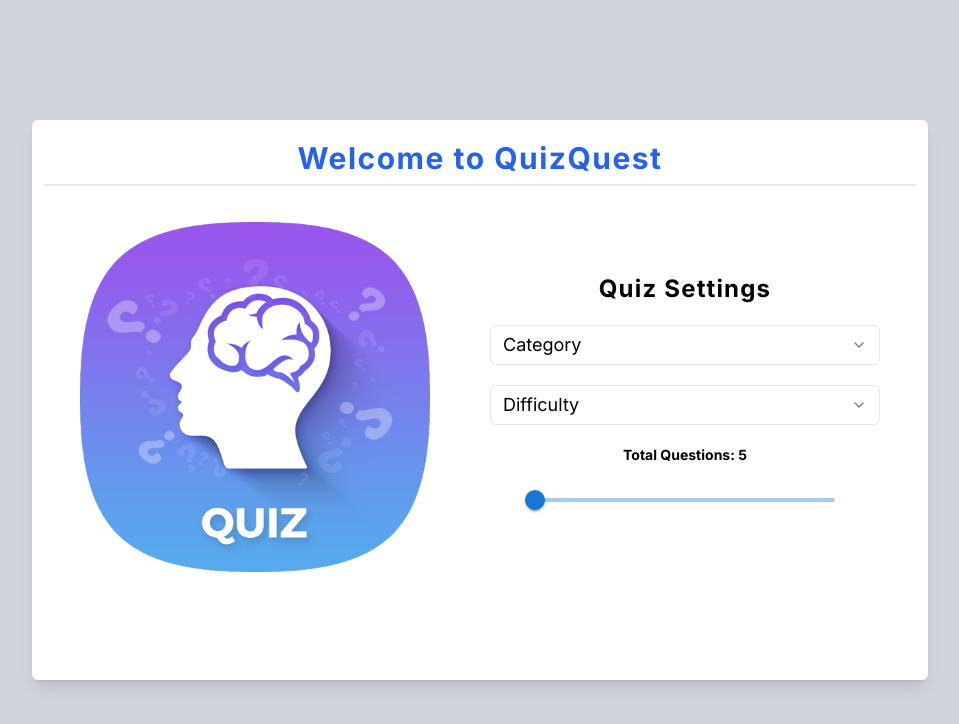
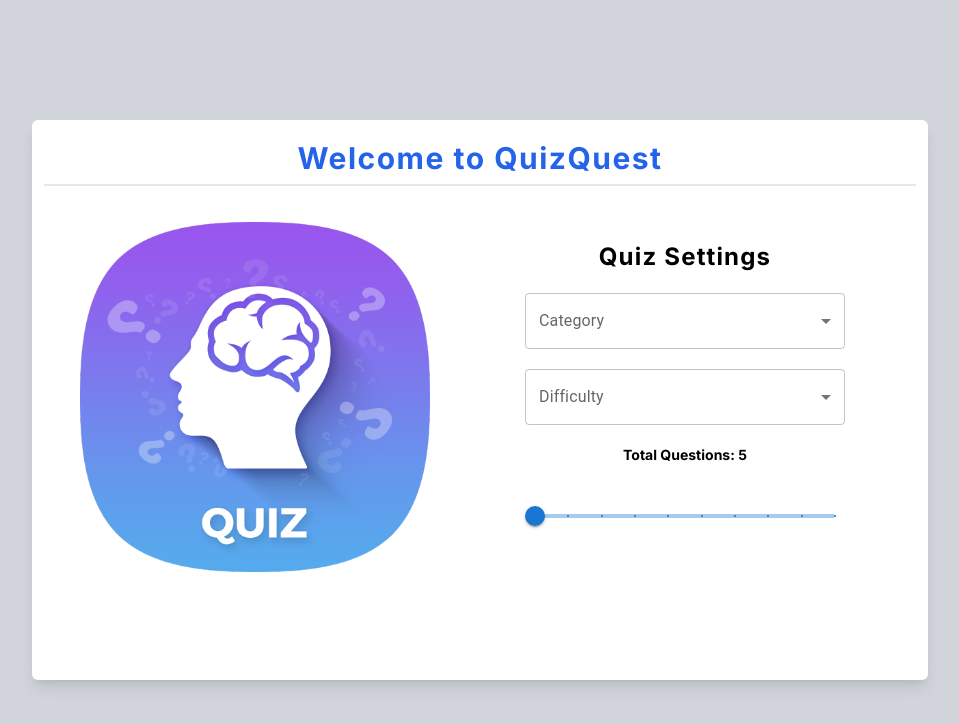
Before and after one commit to ozguraktas5/quiz_app_nextjs, a Next.js app: page / in a window 1280 px wide. Shown: the top 724 px of the page, without its empty margins (160-1119 px from the left). Built offline with nearby package versions, Linux system fonts and the light colour scheme.

Commit message:
add select

```diff
--- a/src/app/globals.css
+++ b/src/app/globals.css
@@ -26,42 +26,3 @@ body {
     text-wrap: balance;
   }
 }
-
-.SliderRoot {
-  position: relative;
-  display: flex;
-  align-items: center;
-}
-.SliderRoot[data-orientation='horizontal'] {
-  flex-direction: row;
-  width: 340px;
-  height: 10px;
-  background-color: lightgray;
-}
-
-.SliderTrack {
-  position: relative;
-  flex-grow: 1;
-  background-color: rgb(23, 23, 23);
-}
-.SliderTrack[data-orientation='horizontal'] {
-  width: 3px;
-}
-
-.SliderRange {
-  position: absolute;
-  background-color: black;
-}
-.SliderRange[data-orientation='horizontal'] {
-  width: 100%;
-}
-
-.SliderThumb {
-  display: block;
-  width: 30px; /* Örnek olarak artırılmış boyut */
-  height: 30px; /* Örnek olarak artırılmış boyut */
-  border-radius: 50%; /* Dairesel buton */
-  background-color: black;
-  cursor: pointer; /* İşaretçiyi sürüklemeyi temsil eder */
-  touch-action: pan-x; /* Dokunmatik sürükleme için yatay panning etkinleştirme */
-}
--- a/src/app/page.jsx
+++ b/src/app/page.jsx
@@ -4,6 +4,10 @@ import React, { useState } from "react";
 import Image from "next/image";
 import Box from "@mui/material/Box";
 import Slider from "@mui/material/Slider";
+import InputLabel from "@mui/material/InputLabel";
+import MenuItem from "@mui/material/MenuItem";
+import FormControl from "@mui/material/FormControl";
+import Select from "@mui/material/Select";
 
 function valuetext(value) {
   return `${value}`;
@@ -11,6 +15,16 @@ function valuetext(value) {
 
 export default function Home() {
   const [totalQuestions, setTotalQuestions] = useState(5);
+  const [category, setCategory] = React.useState("");
+  const [difficulty, setDifficulty] = React.useState("");
+
+  const handleChangeCategory = (event) => {
+    setCategory(event.target.value);
+  };
+
+  const handleChangeDifficulty = (event) => {
+    setDifficulty(event.target.value);
+  };
 
   const handleSliderChange = (event, newValue) => {
     setTotalQuestions(newValue);
@@ -38,50 +52,51 @@ export default function Home() {
             <h2 className="text-center tracking-wider text-lg md:text-xl lg:text-2xl font-bold">
               Quiz Settings
             </h2>
-            <button
-              type="button"
-              className="flex h-10 items-center justify-between rounded-md border border-input p-3 text-sm w-full"
-            >
-              <span className="text-lg">Category</span>
-              <svg
-                xmlns="http://www.w3.org/2000/svg"
-                width="24"
-                height="24"
-                viewBox="0 0 24 24"
-                fill="none"
-                stroke="currentColor"
-                strokeWidth="2"
-                strokeLinecap="round"
-                strokeLinejoin="round"
-                className="lucide lucide-chevron-down h-4 w-4 opacity-50"
-                aria-hidden="true"
-              >
-                <path d="m6 9 6 6 6-6"></path>
-              </svg>
-            </button>
-            <button
-              type="button"
-              className="flex h-10 items-center justify-between rounded-md border border-input p-3 text-sm w-full"
-            >
-              <span className="text-lg">Difficulty</span>
-              <svg
-                xmlns="http://www.w3.org/2000/svg"
-                width="24"
-                height="24"
-                viewBox="0 0 24 24"
-                fill="none"
-                stroke="currentColor"
-                strokeWidth="2"
-                strokeLinecap="round"
-                strokeLinejoin="round"
-                className="lucide lucide-chevron-down h-4 w-4 opacity-50"
-                aria-hidden="true"
-              >
-                <path d="m6 9 6 6 6-6"></path>
-              </svg>
-            </button>
-            <p className="text-sm lg:text-sm font-bold">Total Questions: {totalQuestions}</p>
-            <Box sx={{ width: 300 }}>
+            <Box sx={{ minWidth: 320 }}>
+              <FormControl fullWidth>
+                <InputLabel id="demo-simple-select-label">Category</InputLabel>
+                <Select
+                  labelId="demo-simple-select-label"
+                  id="demo-simple-select"
+                  value={category}
+                  label="Category"
+                  onChange={handleChangeCategory}
+                >
+                  <MenuItem value={"General Knowledge"}>General Knowledge</MenuItem>
+                  <MenuItem value={"Arts & Literature"}>Arts & Literature</MenuItem>
+                  <MenuItem value={"Film & TV"}>Film & TV</MenuItem>
+                  <MenuItem value={"Food & Drink"}>Food & Drink</MenuItem>
+                  <MenuItem value={"Society & Culture"}>Society & Culture</MenuItem>
+                  <MenuItem value={"Geography"}>Geography</MenuItem>
+                  <MenuItem value={"History"}>History</MenuItem>
+                  <MenuItem value={"Music"}>Music</MenuItem>
+                  <MenuItem value={"Sport & Leisure"}>Sport & Leisure</MenuItem>
+                  <MenuItem value={"Science"}>Science</MenuItem>
+                </Select>
+              </FormControl>
+            </Box>
+            <Box sx={{ minWidth: 320 }}>
+              <FormControl fullWidth>
+                <InputLabel id="demo-simple-select-label">Difficulty</InputLabel>
+                <Select
+                  labelId="demo-simple-select-label"
+                  id="demo-simple-select"
+                  value={difficulty}
+                  label="Difficulty"
+                  onChange={handleChangeDifficulty}
+                >
+                  <MenuItem value={"Easy"}>Easy</MenuItem>
+                  <MenuItem value={"Medium"}>Medium</MenuItem>
+                  <MenuItem value={"Hard"}>Hard</MenuItem>
+
+                </Select>
+              </FormControl>
+            </Box>
+
+            <p className="text-sm lg:text-sm font-bold">
+              Total Questions: {totalQuestions}
+            </p>
+            <Box sx={{ width: 300, margin: "1rem" }}>
               <Slider
                 aria-label="Temperature"
                 Value={totalQuestions}
@@ -90,7 +105,7 @@ export default function Home() {
                 valueLabelDisplay="auto"
                 shiftStep={30}
                 step={5}
-
+                marks
                 min={5}
                 max={50}
               />
```
